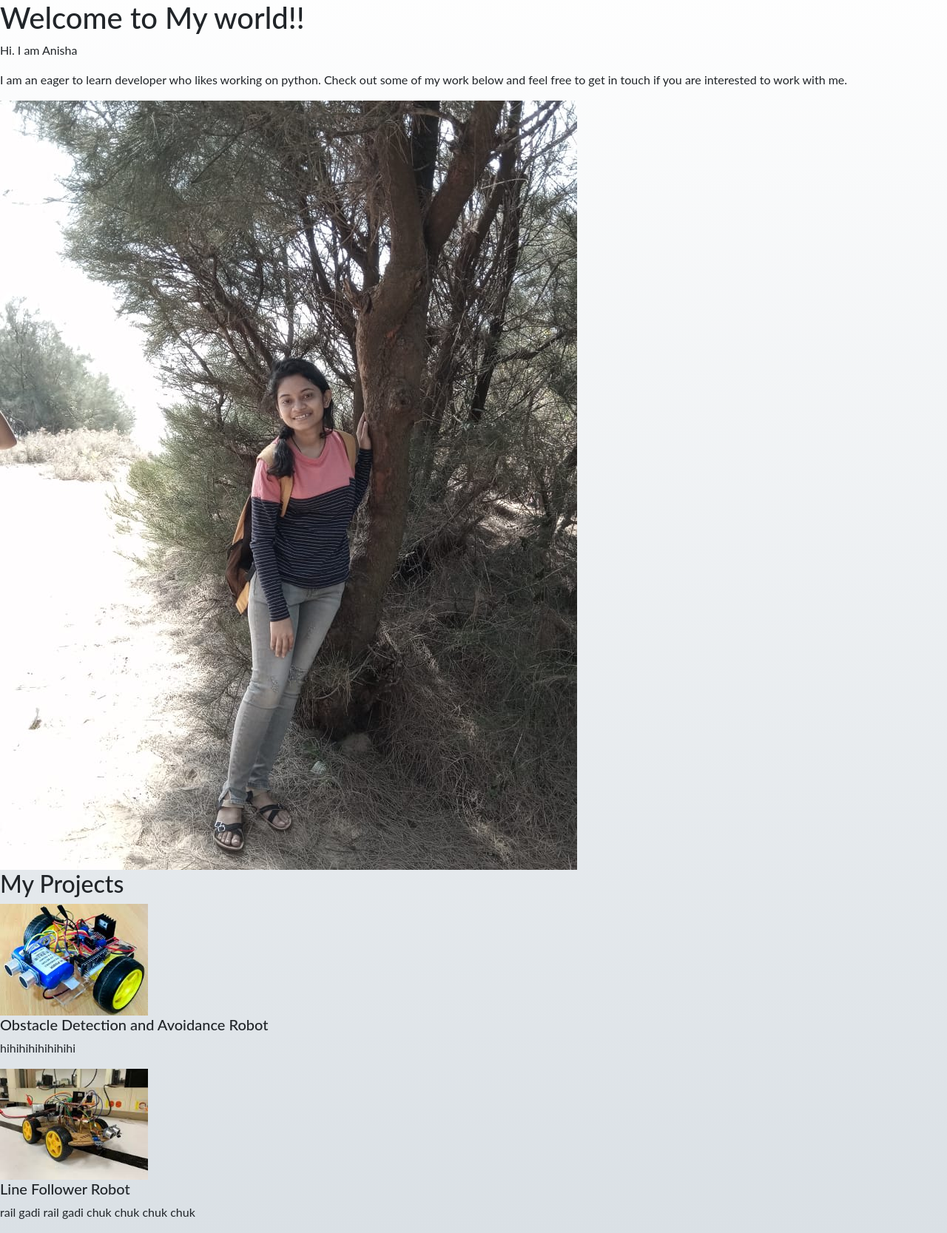
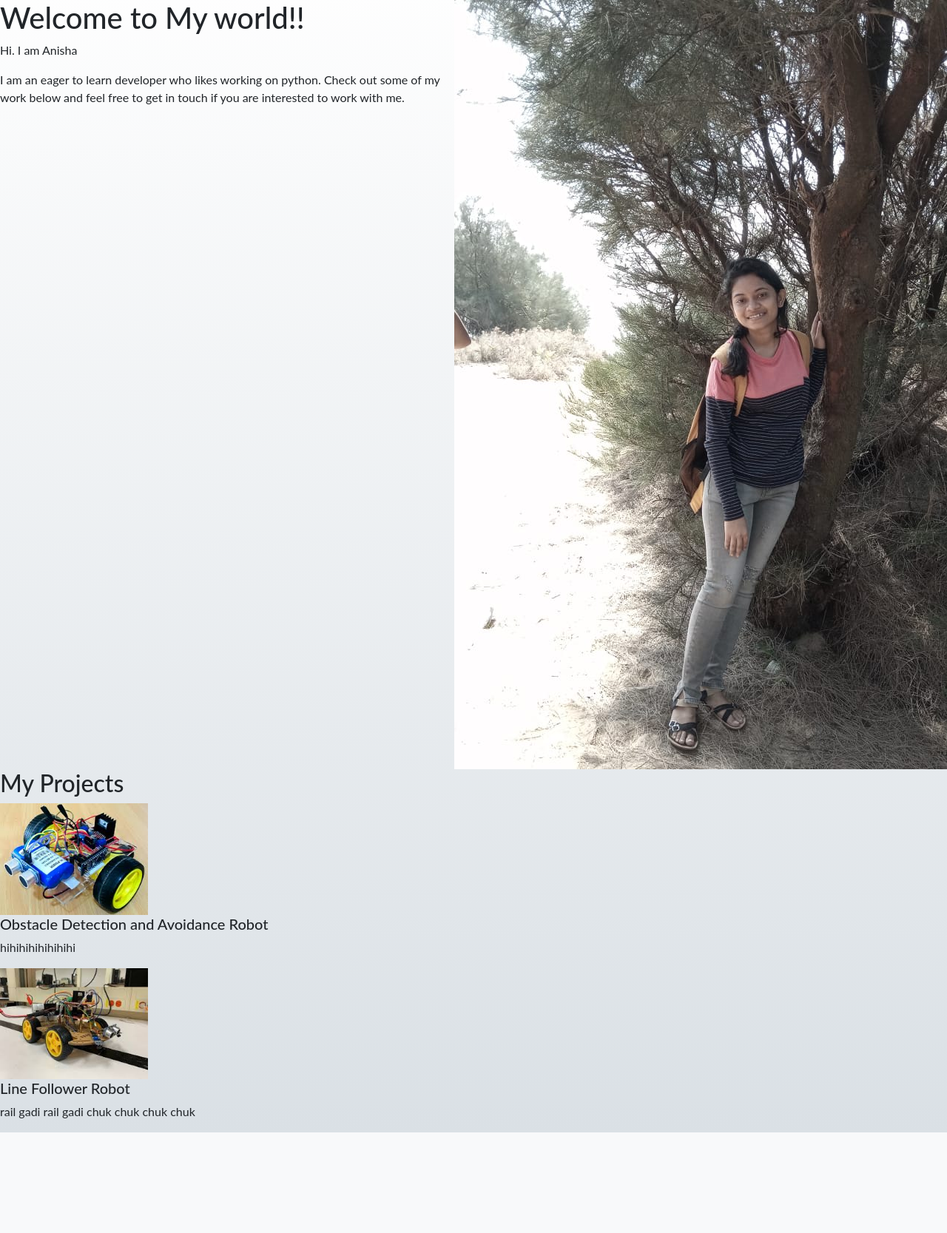
Before and after one commit to Anisha-Manjhi/django-personal_portfolio, a Django app: page / in a window 1280 px wide; the page is wider, and only the part inside the window is pictured. Shown: the part 64-1731 px from the top of that part at 74% size. After the commit the page ends 1595 px from the top of that part, so only its background shows below. Run offline with Django 3.2, Linux system fonts and the light colour scheme; data comes from the database, SQL or seed files in the repository.

Commit message:
Update custom.css

```diff
--- a/portfolio/static/portfolio/custom.css
+++ b/portfolio/static/portfolio/custom.css
@@ -31,3 +31,26 @@ a.btn.btn-primary.btn-lg.active {
     padding: 0.25rem 2.5rem;
     border-radius: 0.7rem;
 }
+.me-row{
+    display:flex;
+}
+.intro-column{
+    display:block;
+    max-width:48%;
+    background-colour:rgba(4, 34, 31, 0.24);
+}
+.photo-column{
+    display:block;
+    max-width:48%;
+}
+.project-column{
+    display:block;
+    max-width:48%;
+    background-colour:rgba(4, 34, 31, 0.24);
+}
+.social-icons{
+    justify-content:center;
+}
+footer{
+    background-image:url("footerbg.jpeg");
+}
```
